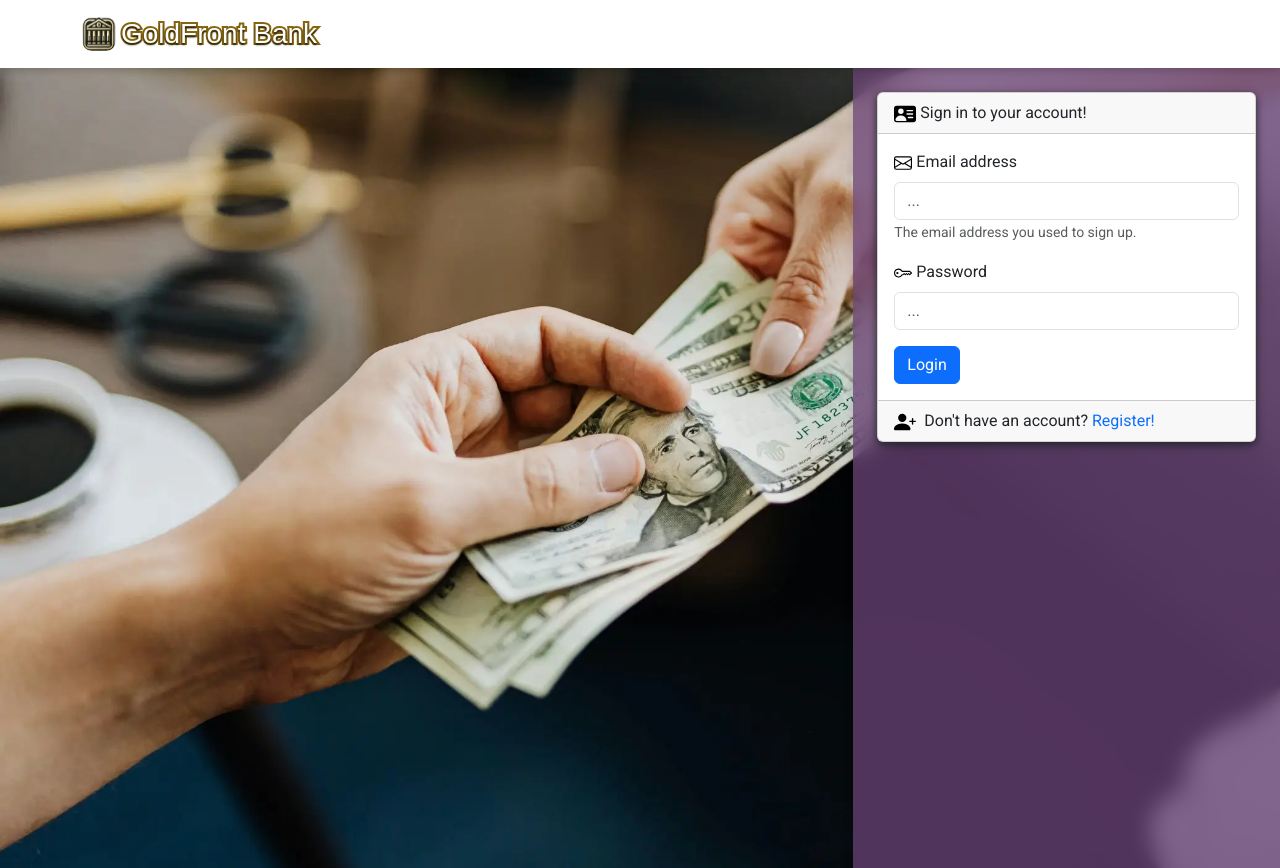
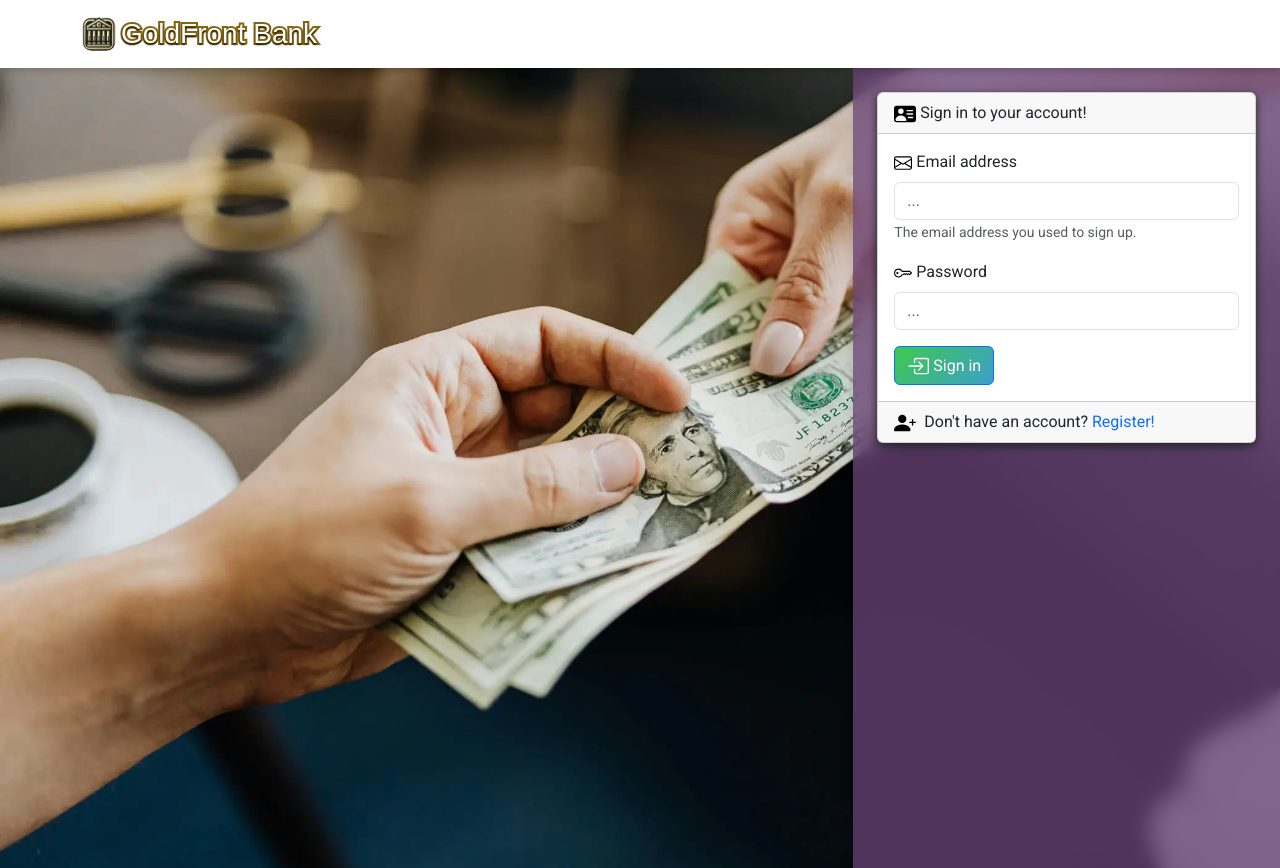
Before and after one commit to welegionsr/bank-dashboard-frontend, a Next.js app: page /login in a window 1280 px wide. Built offline with nearby package versions, Linux system fonts and the light colour scheme; no server answers; a web font is replaced by a local one.

Commit message:
visual improvements to the login button

```diff
--- a/src/app/(auth)/auth.css
+++ b/src/app/(auth)/auth.css
@@ -30,3 +30,14 @@ body {
     min-width: 16rem;
     box-shadow: 0px 3px 8px;
 }
+
+.login-btn {
+  background: linear-gradient(135deg, #3fc84e, #3ca0c8);
+  border: 0;
+  padding: 8px 16px;
+  transition: filter 0.6s;
+}
+
+.login-btn:hover {
+  filter: hue-rotate(80deg);
+}
--- a/src/app/(auth)/login/page.js
+++ b/src/app/(auth)/login/page.js
@@ -7,7 +7,7 @@ import apiClient from "@utils/api";
 import { useState } from "react";
 import { useRouter } from "next/navigation";
 import { useAuth } from "../layout";
-import { Envelope, Key, PersonPlusFill, PersonVcardFill } from 'react-bootstrap-icons';
+import { BoxArrowInRight, Envelope, Key, PersonPlusFill, PersonVcardFill } from 'react-bootstrap-icons';
 import { useUser } from '@/utils/UserContext';
 import { setCookie } from 'nookies';
 
@@ -114,8 +114,9 @@ export default function LoginPage() {
                                 <Form.Control className='no-autofill' type="password" placeholder="..." value={password} onChange={(e) => setPassword(e.target.value)} required />
                             </Form.Group>
 
-                            <Button variant="primary" type="submit" disabled={submitted}>
-                                {submitted ? 'Logging in...' : 'Login'}
+                            <Button className='login-btn' variant="primary" type="submit" disabled={submitted}>
+                                <BoxArrowInRight size={22} color="white" /> {' '}
+                                <span style={{ verticalAlign: 'middle' }}>{submitted ? 'Signing in...' : 'Sign in'}</span>
                             </Button>
                         </Form>
                     </Card.Body>
```
